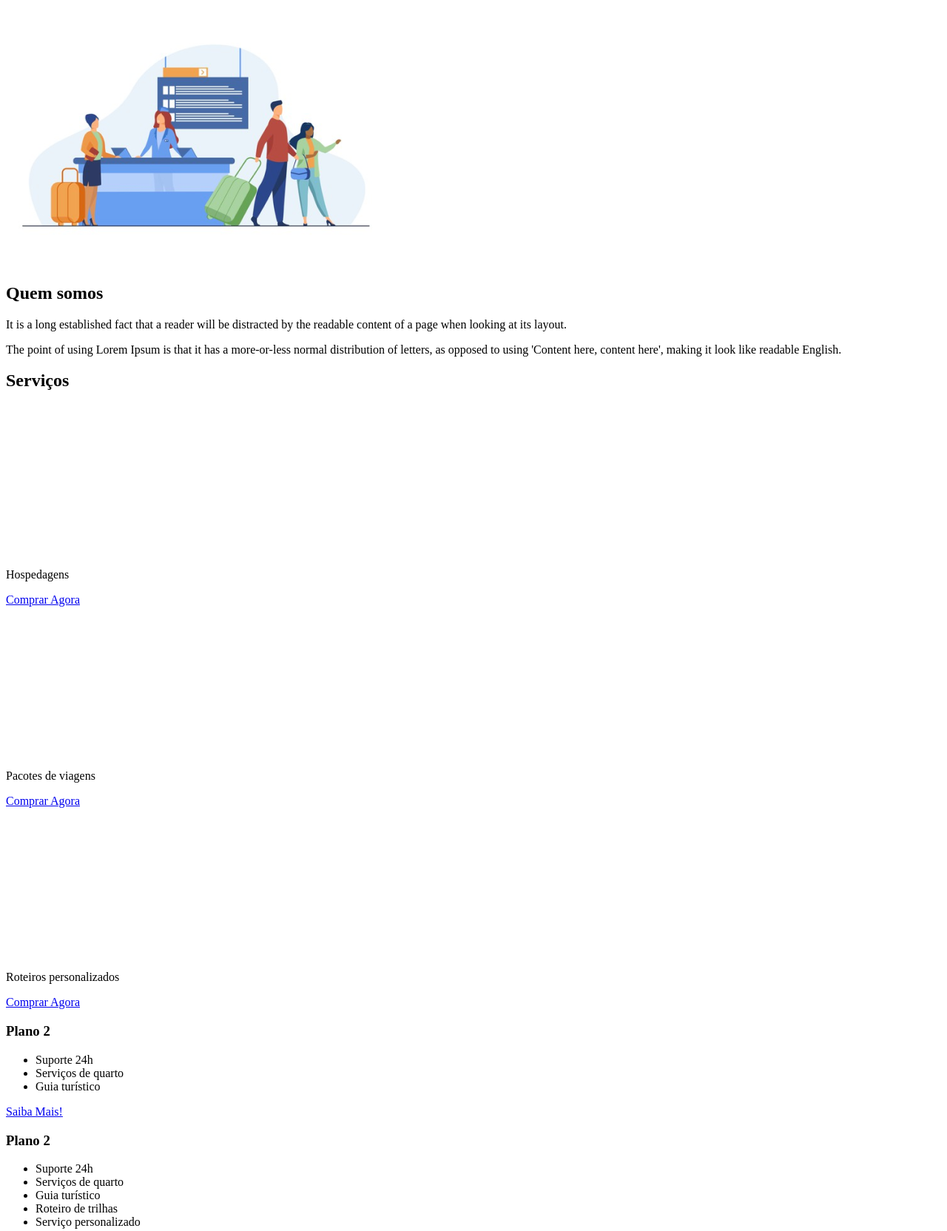
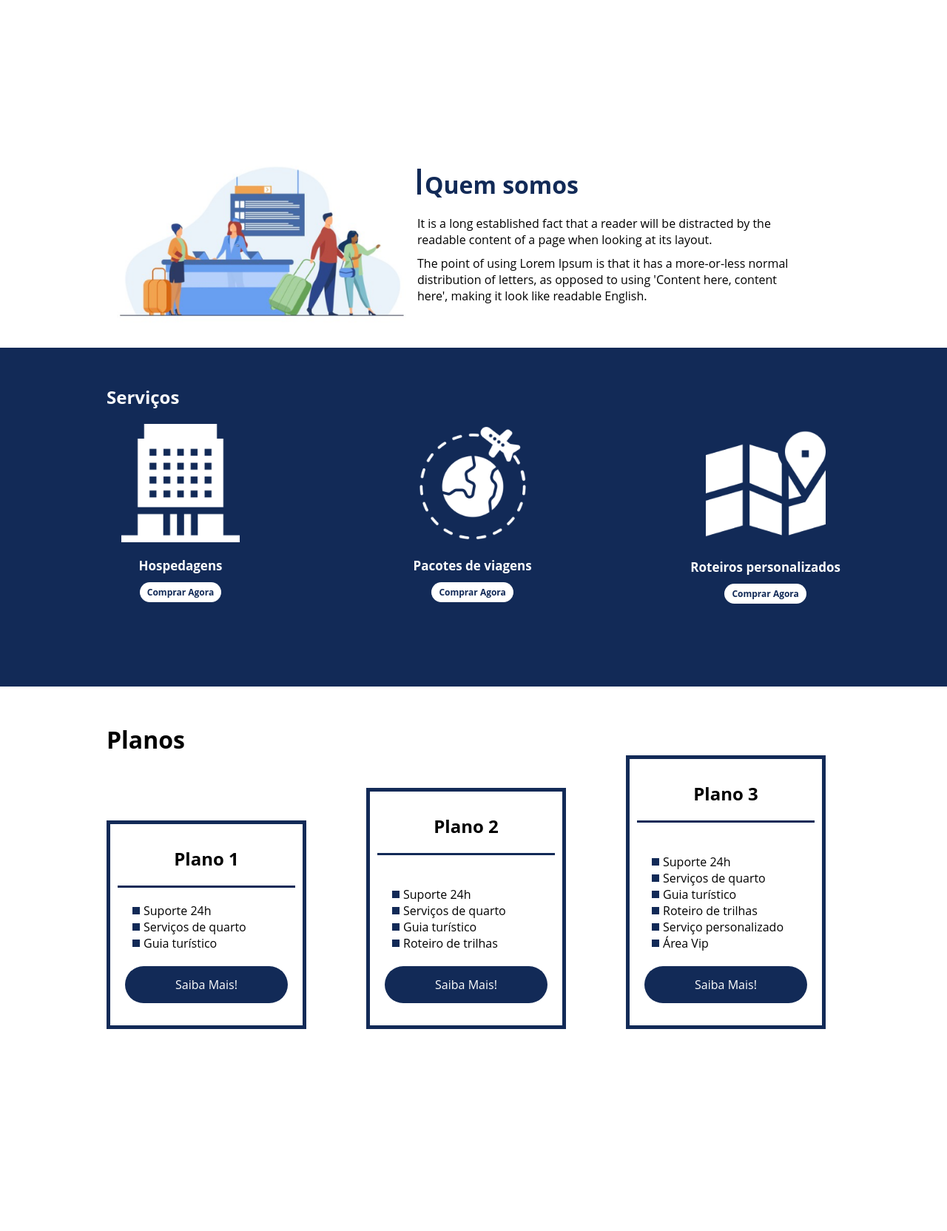
Before and after one commit to gleisonfernandes/flex-projeto, a plain HTML site: page index.html in a window 1280 px wide. Shown: the part 721-2385 px from the top of the page at 74% size. Drawn offline with Linux system fonts and the light colour scheme.

Commit message:
inserindo as class no aquivo html e montado a interface no arquivo css

```diff
--- a/css/style.css
+++ b/css/style.css
@@ -0,0 +1,290 @@
+*{
+    margin: 0;
+    padding: 0;
+    font-family: 'Open Sans', sans-serif;
+}
+
+ul{
+    list-style: none;
+    margin: 0;
+    padding: 0;
+}
+
+ul li a{
+    text-decoration: none;
+}
+
+div img{
+    display: block;
+    width: 100%;
+}
+
+.flex-container{
+    display: flex;
+    max-width: 992px;
+    margin: auto;
+    width: 100%;
+    min-width: 320px;
+}
+
+header{
+    background-color: #122A57;
+    height: 100px;
+    display: flex;
+    align-items: center;
+    color: #fff;
+}
+
+header .list-items{
+    display: flex;
+    max-width: 260px;
+    width: 100%;
+    justify-content: space-between;
+    align-items: center;
+}
+.list-items li a{
+    color: #fff;
+}
+header .menu{
+    justify-content: space-between;
+}
+
+.apresentacao{
+    height: 100vh;
+    align-items: center;
+    justify-content: space-between;
+}
+
+.apresentacao .texto-apresentacao{
+    min-height: 200px;
+}
+
+.texto-apresentacao h1{
+    color: #122A57;
+    font-size: 48px;
+    margin-bottom: 10px;
+}
+
+.btn{
+    background-color: #122A57;
+    color: #fff;
+    text-align: center;
+    border-radius: 30px;
+    width: 220px;
+    display: block;
+    text-decoration: none;
+    height: 50px;
+    line-height: 50px;
+    margin-top: 10px;
+    margin-bottom: 10px;
+}
+
+#quem-somos{
+    flex-direction: row-reverse;
+    align-items: center;
+    justify-content: space-between;
+}
+
+#quem-somos h2{
+    font-size: 32px;
+    color: #122A57;
+    display: flex;
+    margin-bottom: 20px;
+}
+#quem-somos h2::before{
+    content: "";
+    height: 35px;
+    width: 5px;
+    margin-right: 5px;
+    background-color: #122A57;
+    position: relative;
+}
+
+#quem-somos p{
+    margin-bottom: 10px;
+    width: 90%;
+}
+
+#quem-somos img{
+    min-width: 420px;
+}
+
+.contaioner-externo{
+    background-color: #122A57;
+    width: 100%;
+}
+
+#servicos{
+    flex-direction: column;
+    padding-top: 50px;
+    padding-bottom: 100px;
+}
+
+#servicos h2{
+    color: #fff;
+    font-size: 32 px;
+    margin-bottom: 20px;
+}
+
+.list-servicos{
+    display: flex;
+    justify-content: space-between;
+}
+
+.list-servicos .item-servico{
+    text-align: center;
+}
+
+.item-servico a{
+    width: 220px;
+    background-color: #fff;
+    border-radius: 30px;
+    height: 50px;
+    text-align: center;
+    margin-top: 20px;
+    line-height: 50px;
+    padding: 5px 10px;
+    color: #122A57;
+    font-size: 12px;
+    text-decoration: none;
+    font-weight: 700;
+}
+
+.item-servico p{
+    font-weight: 700;
+    font-size: 17px;
+    color: #fff;
+    margin-top: 20px;
+}
+
+.item-servico img{
+    width: 80%;
+    margin: auto;
+}
+
+#planos{
+    flex-direction: column;
+    min-height: 100vh;
+    padding-top: 50px;
+}
+
+#planos h2{
+    font-size: 32px;
+}
+
+.list-planos{
+    display: flex;
+    align-items: flex-end;
+    justify-content: space-between;
+}
+
+.item-plano{
+    flex: 1;
+    border: 5px solid #122A57;
+    margin-right: 20px;
+    padding: 10px;
+    max-width: 240px;
+    margin-bottom: 20px;
+}
+
+.item-plano .btn{
+    margin: auto;
+    margin-bottom: 20px;
+}
+
+.item-plano h3{
+    font-size: 24px;
+    display: flex;
+    flex-direction: column;
+    text-align: center;
+    margin-top: 20px;
+}
+
+.item-plano h3::after{
+    content: "";
+    background-color: #122A57;
+    width: 100%;
+    height: 3px;
+    margin-top: 20px;
+    margin-bottom: 10px;
+}
+
+.item-plano ul{
+    padding: 10px 20px;
+    display: flex;
+    flex-direction: column;
+    margin-bottom: 10px;
+}
+
+.item-plano ul li{
+    display: flex;
+    flex-wrap: nowrap;
+    align-items: center;
+}
+
+.item-plano ul li::before{
+    content: "";
+    width: 10px;
+    height: 10px;
+    background-color: #122A57;
+    margin-right: 5px;
+
+}
+
+footer{
+    background-color: #122A57;
+    height: 70px;
+    display: flex;
+    align-items: center;
+}
+
+footer .footer{
+    justify-content: space-between;
+    color: #fff;
+}
+
+/* mobiçe */
+@media(max-width: 992px) {
+    .flex-container{
+        flex-direction: column;
+    }
+
+    .apresentacao{
+        flex-direction: column-reverse;
+    }
+
+    .apresentacao .texto-apresentacao{
+        width: 100%;
+    }
+
+    #quem-somos{
+        flex-direction: column-reverse;
+    }
+
+    #quem-somos img{
+        min-width: 320px;
+        margin: auto;
+    }
+
+    .list-servicos{
+        flex-direction: column;
+    }
+
+    .item-servico img{
+        width: 50%;
+        margin: auto;
+    }
+
+    .list-planos{
+        flex-direction: column;
+        align-items: flex-start;
+        margin-bottom: 20px;
+    }
+
+    .list-planos .item-plano{
+        max-width: 90%;
+        margin: auto;
+        width: 100%;
+        margin-bottom: 20px;
+    }
+}
--- a/index.html
+++ b/index.html
@@ -8,19 +8,21 @@
 </head>
 <body>
     <header>
-        <h1>FlexTurismos</h1>
-        <ul>
+        <div class="flex-container menu">
+            <div><h1>FlexTurismos</h1></div>
+            <ul class="list-items">
                 <li><a href="#quem-somos">Quem Somos</a></li>
                 <li><a href="#servicos">Serviços</a></li>
                 <li><a href="#planos">Planos</a></li>
             </ul>
+        </div>
     </header>
 
-    <div>
-        <div>
+    <div class="flex-container apresentacao">
+        <div class="texto-apresentacao">
             <h1>Flex <br>Turismos</h1>
             <p>O melhor serviço para você!</p>
-            <a href="">Saiba Mais!</a>
+            <a href="" class="btn">Saiba Mais!</a>
         </div>
 
         <div>
@@ -28,37 +30,37 @@
         </div>
     </div>
 
-    <div>
-        <div>
-            <img src="./images/1-quem-somos.png" alt="balcão de atendimento">
-        </div>
-
+    <div class="flex-container" id="quem-somos">
         <div>
             <h2>Quem somos</h2>
             <p>It is a long established fact that a reader will be distracted by the readable content of a page when looking at its layout. </p>
             <p>The point of using Lorem Ipsum is that it has a more-or-less normal distribution of letters, as opposed to using 'Content here, content here', making it look like readable English.</p>
         </div>
-    </div>
 
         <div>
+            <img src="./images/1-quem-somos.png" alt="balcão de atendimento">
+        </div>
+    </div>
+    <div class="contaioner-externo">
+        <div class="flex-container" id="servicos">
             <div>
                 <h2>Serviços</h2>
             </div>
 
-        <div>
-            <div>
+            <div class="list-servicos">
+                <div class="item-servico">
                     <div><img src="./images/icon-2.png" alt="hospedagens"></div>
                     <p>Hospedagens</p>
                     <a href="#">Comprar Agora</a>
                 </div>
 
-            <div>
+                <div class="item-servico">
                 <div><img src="./images/icon-1.png" alt="pacote de viagens"></div>
                 <p>Pacotes de viagens</p>
                 <a href="#">Comprar Agora</a>
                 </div>
 
-            <div>
+                <div class="item-servico">
                     <div><img src="./images/icon-3.png" alt="roteiros personalizados"></div>
                     <p>Roteiros personalizados</p>
                     <a href="#">Comprar Agora</a>
@@ -66,33 +68,38 @@
 
             </div>
         </div>
+    </div>
 
-    <div>
+    <div class="flex-container" id="planos">
 
-        <div>
-            <h3>Plano 2</h3>
+        <div><h2>Planos</h2></div>
+
+        <div class="list-planos">
+            <div class="item-plano">
+                <h3>Plano 1</h3>
                 <ul>
                     <li>Suporte 24h</li>
                     <li>Serviços de quarto</li>
                     <li>Guia turístico</li>
                 </ul>
-            <a href="#">Saiba Mais!</a>
+                <a href="#" class="btn">Saiba Mais!</a>
             </div>
 
-        <div>
+            <div class="item-plano">
                 <h3>Plano 2</h3>
+                <br>
                 <ul>
                     <li>Suporte 24h</li>
                     <li>Serviços de quarto</li>
                     <li>Guia turístico</li>
                     <li>Roteiro de trilhas</li>
-                <li>Serviço personalizado</li>
                 </ul>
-            <a href="#">Saiba Mais!</a>
+                <a href="#" class="btn">Saiba Mais!</a>
             </div>
 
-        <div>
+            <div class="item-plano">
                 <h3>Plano 3</h3>
+                <br>
                 <ul>
                     <li>Suporte 24h</li>
                     <li>Serviços de quarto</li>
@@ -101,13 +108,16 @@
                     <li>Serviço personalizado</li>
                     <li>Área Vip</li>
                 </ul>
-            <a href="#">Saiba Mais!</a>
+                <a href="#" class="btn">Saiba Mais!</a>
+            </div>
         </div>
     </div>
 
     <footer>
+        <dic class="flex-container footer">
             <p>&copy; 2021 CSS Flexbox</p>
             <p>Desenvolvido por: Gleison Fernandes da Silva</p>
+        </dic>
     </footer>
 </body>
 </html>
```
Lines whose indentation alone changed are shown as unchanged.
